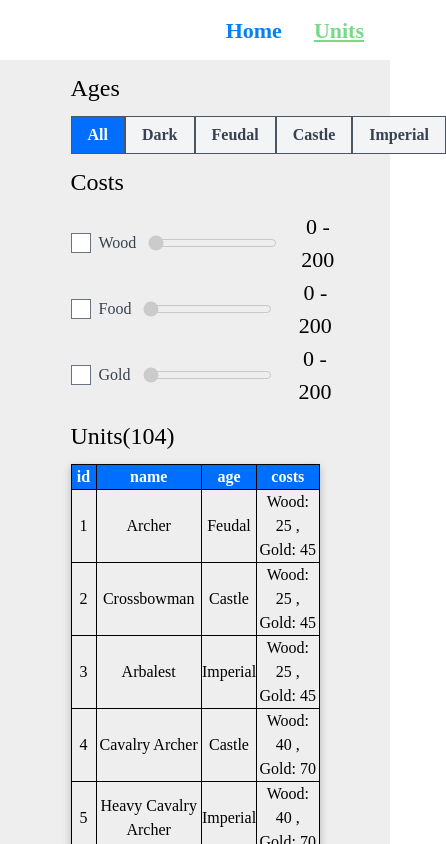
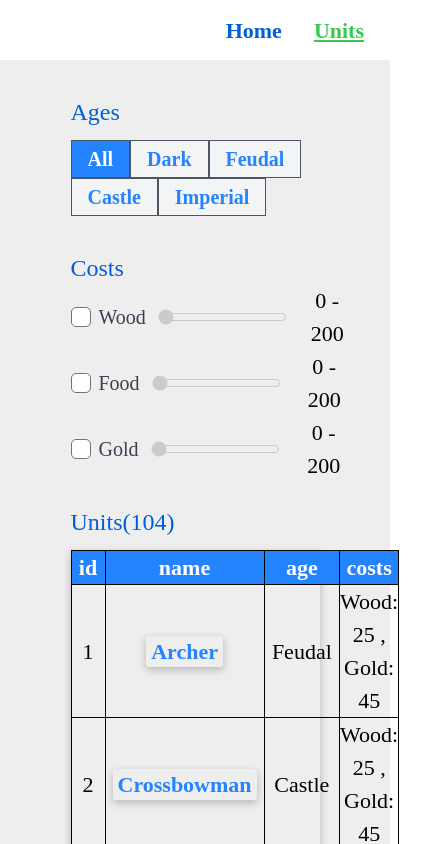
Before and after one commit to mturkoz93/age-of-empires, a Vue app: page /units in a window 390 px wide. Shown: the top 844 px of the page, 446 px wide, since content can reach past the window. Built offline with nearby package versions, Linux system fonts and the light colour scheme; a web font is replaced by a local one.

Commit message:
UPDATE styles

```diff
--- a/src/components/TailwindExample.vue
+++ /dev/null
@@ -1,63 +0,0 @@
-<template>
-  <div id="tailwind">
-    <h1>{{ msg }}</h1>
-    <div class="mt-3">
-      <div
-        class="
-          py-8
-          px-8
-          max-w-sm
-          mx-auto
-          bg-white
-          rounded-xl
-          shadow-md
-          space-y-2
-          sm:py-4 sm:flex sm:items-center sm:space-y-0 sm:space-x-6
-        "
-      >
-        <img
-          class="block mx-auto h-24 rounded-full sm:mx-0 sm:flex-shrink-0"
-          :src="imageUrl"
-          alt="Woman's Face"
-        />
-        <div class="text-center space-y-2 sm:text-left">
-          <div class="space-y-0.5">
-            <p class="text-lg text-black font-semibold">Erin Lindford</p>
-            <p class="text-gray-500 font-medium">Product Engineer</p>
-          </div>
-          <button
-            class="
-              px-4
-              py-1
-              text-sm text-purple-600
-              font-semibold
-              rounded-full
-              border border-purple-200
-              hover:text-white hover:bg-purple-600 hover:border-transparent
-              focus:outline-none
-              focus:ring-2
-              focus:ring-purple-600
-              focus:ring-offset-2
-            "
-          >
-            Message
-          </button>
-        </div>
-      </div>
-    </div>
-  </div>
-</template>
-
-<script>
-export default {
-  name: "TailwindExample",
-  props: {
-    msg: String,
-  },
-  data() {
-    return {
-      imageUrl: "https://tailwindcss.com/img/erin-lindford.jpg",
-    };
-  },
-};
-</script>
--- a/src/components/shared/Navbar.vue
+++ b/src/components/shared/Navbar.vue
@@ -23,7 +23,7 @@
   & a {
     float: left;
     display: block;
-    color: #0081fa;
+    color: $blue-dark;
     text-align: center;
     padding: 14px 16px;
     text-decoration: none;
@@ -38,7 +38,7 @@
     }
 
     &.router-link-exact-active {
-      color: #79d889;
+      color: $active-link-color;
       text-decoration: underline;
     }
   }
--- a/src/components/units/Table.vue
+++ b/src/components/units/Table.vue
@@ -1,22 +1,34 @@
 <template>
   <div style="display: flex; justify-content: center">
     <div id="tablebox">
+      <div>
         <table style="width: 100%">
+          <thead>
             <tr>
               <th v-for="header in headers" :key="header">{{ header.text }}</th>
             </tr>
+          </thead>
+          <tbody>
             <tr v-for="unit in units" :key="unit">
               <td>{{ unit.id }}</td>
-          <td>{{ unit.name }}</td>
+              <td id="unit-name">
+                <router-link :to="'/units/' + unit.id">
+                  <span>{{ unit.name }}</span>
+                </router-link>
+              </td>
               <td>{{ unit.age }}</td>
               <td>
                 <span v-for="(value, key, index) in unit.cost" :key="value">
                   {{ key }}: {{ value }}
-              <span v-if="index !== Object.keys(unit.cost).length - 1">, </span>
+                  <span v-if="index !== Object.keys(unit.cost).length - 1"
+                    >,
+                  </span>
                 </span>
               </td>
             </tr>
+          </tbody>
         </table>
+      </div>
     </div>
   </div>
 </template>
@@ -55,12 +67,30 @@ td {
   display: flex;
   flex-direction: column;
   justify-content: center;
+  font-size: 22px;
 
-  table > tr {
-    &:first-child {
-      background: rgb(0, 110, 255);
+  table {
+    thead > tr {
+      background: $blue;
       color: white;
     }
   }
 }
+
+#unit-name {
+  font-weight: bold;
+  color: $blue;
+  padding: 7px;
+
+  span {
+    box-shadow: rgba(0, 0, 0, 0.24) 0px 3px 8px;
+    padding: 3px 5px;
+    border-radius: 3px;
+
+    &:hover {
+      text-decoration: underline;
+      cursor: pointer;
+    }
+  }
+}
 </style>
--- a/src/components/units/ages/AgeFilterButtons.vue
+++ b/src/components/units/ages/AgeFilterButtons.vue
@@ -2,13 +2,13 @@
   <div>
     <div>
       <div
-        class="mb-3 text-2xl"
+        class="unit-section-title mb-3 mt-6 text-2xl"
         style="display: flex; justify-content: flex-start"
       >
         Ages
       </div>
-      <div class="flex justify-center items-baseline flex-wrap">
-        <div class="flex">
+      <div class="flex justify-center items-baseline">
+        <div class="flex flex-wrap">
           <FilterButton
             v-for="button in filterButtons"
             :key="button"
--- a/src/components/units/ages/FilterButton.vue
+++ b/src/components/units/ages/FilterButton.vue
@@ -2,7 +2,6 @@
   <div>
     <button
       class="
-        text-base
         hover:scale-110
         focus:outline-none
         flex
@@ -10,10 +9,10 @@
         px-4
         py-2
         font-bold
+        text-xl
         cursor-pointer
         hover:bg-gray-200
         bg-gray-100
-        text-gray-700
         border
         duration-200
         ease-in-out
@@ -45,13 +44,17 @@ export default {
 };
 </script>
 
-<style lang="scss">
+<style lang="scss" scoped>
+button {
+  color: $blue;
+}
+
 .active {
-  background-color: rgb(0, 110, 255);
+  background-color: $blue;
   color: white;
 
   &:hover {
-    background-color: rgb(65, 141, 240);
+    background-color: $blue-light;
     transition: all 300ms;
   }
 }
--- a/src/components/units/costs/CostFilterOptions.vue
+++ b/src/components/units/costs/CostFilterOptions.vue
@@ -1,7 +1,9 @@
 <template>
   <div>
     <div class="flex flex-col" style="width: 100%">
-      <div class="mb-3 text-2xl flex justify-start">Costs</div>
+      <div class="unit-section-title mt-6 text-2xl flex justify-start">
+        Costs
+      </div>
       <div class="flex justify-start items-baseline flex-wrap">
         <div class="flex flex-col items-start w-screen">
           <CostOption
--- a/src/components/units/costs/CostOption.vue
+++ b/src/components/units/costs/CostOption.vue
@@ -7,12 +7,13 @@
             v-model="checkCost"
             type="checkbox"
             class="form-checkbox h-5 w-5 text-orange-600"
-          /><span class="ml-2 text-gray-700">{{ text }}</span>
+          /><span class="ml-2 text-gray-700 text-xl">{{ text }}</span>
         </label>
       </div>
 
       <div style="flex: 1" class="flex justify-start mr-6">
         <input
+          class="slider"
           type="range"
           min="0"
           max="200"
--- a/src/scss/_variables.scss
+++ b/src/scss/_variables.scss
@@ -1,3 +1,21 @@
 $background-color: #eee;
 $h-full: calc(100vh - 60px);
 $purple: rgb(255, 0, 212);
+$blue-dark: rgb(0, 94, 218);
+$blue: rgb(36, 131, 255);
+$blue-light: rgb(116, 169, 238);
+$active-link-color: #36ca4f;
+
+input[type="checkbox"] {
+  color: $blue;
+  cursor: pointer;
+  border-radius: 5px;
+}
+
+input[type="range"] {
+  cursor: pointer;
+}
+
+.unit-section-title {
+  color: $blue-dark;
+}
--- a/src/views/Units.vue
+++ b/src/views/Units.vue
@@ -13,7 +13,7 @@
         @changeRange="filterCost"
       ></CostFilterOptions>
 
-      <div class="mb-3 text-2xl flex justify-start">
+      <div class="unit-section-title mb-3 mt-6 text-2xl flex justify-start">
         Units({{ units.length }})
       </div>
 
```
Also changed, not shown: src/assets/logo.png (deleted). Lines whose indentation alone changed are shown as unchanged.
